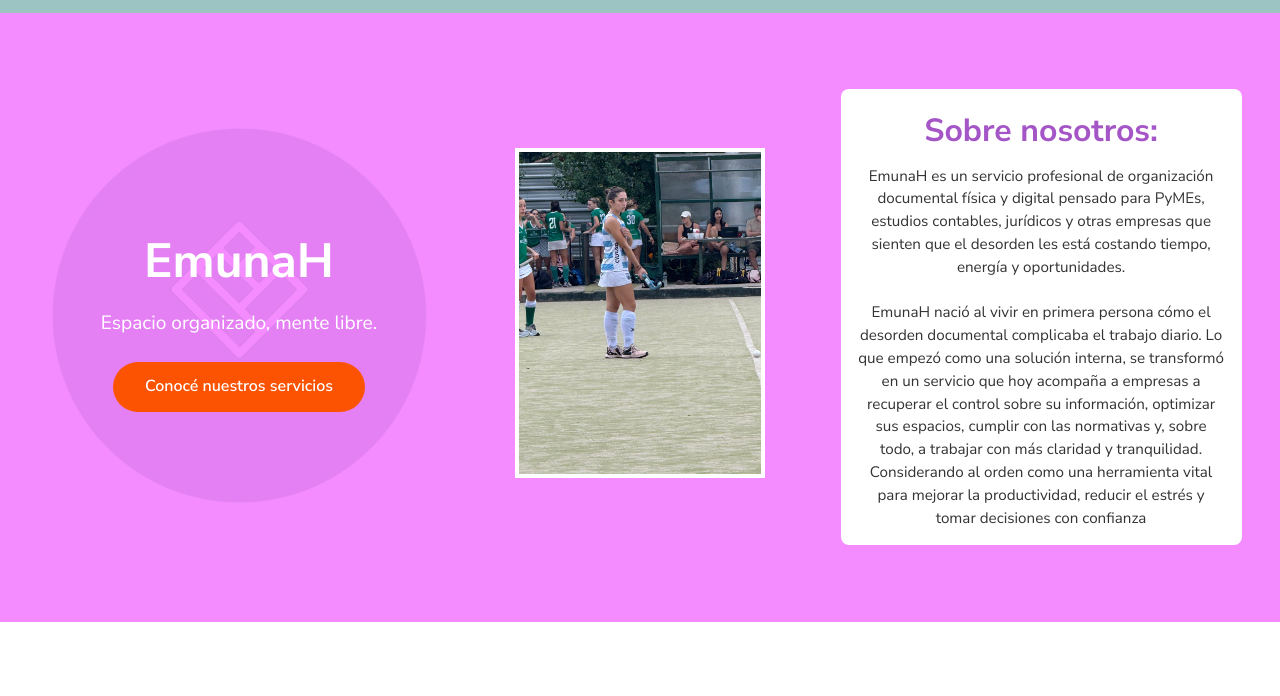
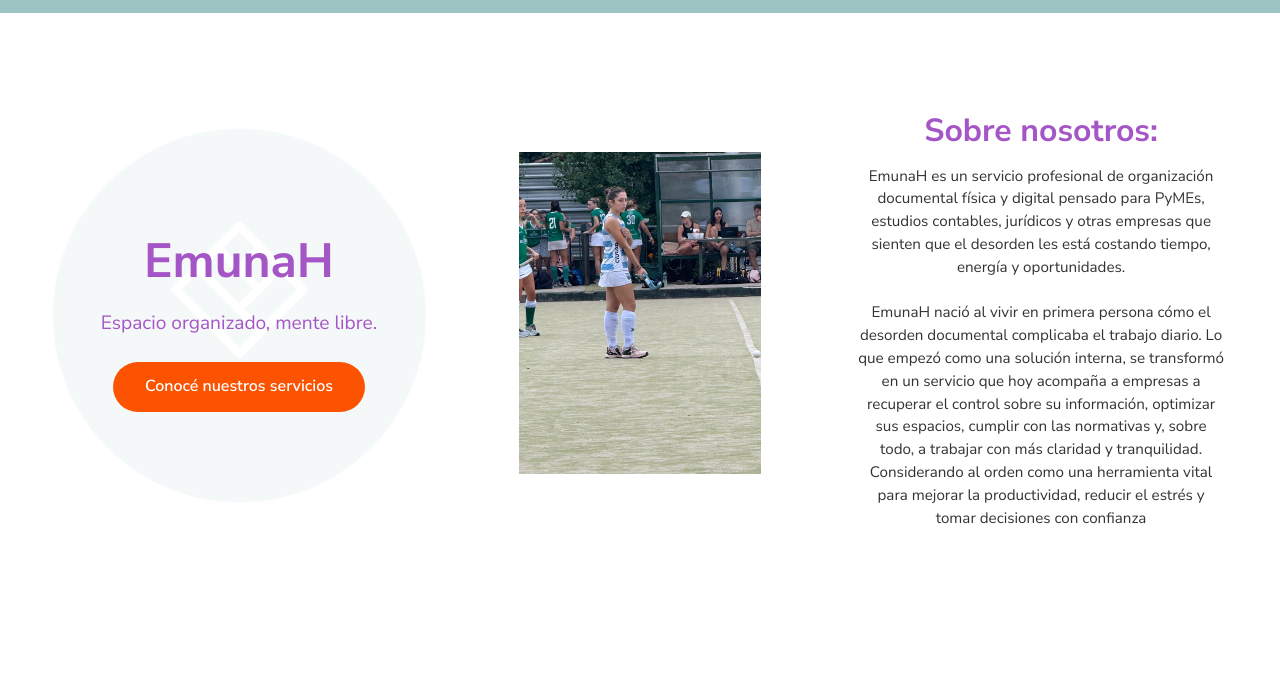
Before and after one commit to EmunaHorden/te_ordena, a plain HTML site: page index.html in a window 1280 px wide. Shown: the part 98-794 px from the top of the page. Drawn offline with Linux system fonts and the light colour scheme.

Commit message:
styles.css

```diff
--- a/css/styles.css
+++ b/css/styles.css
@@ -1,5 +1,6 @@
 @import url('https://fonts.googleapis.com/css2?family=Nunito+Sans:wght@400;600;700&display=swap');
 
+/* Smooth scroll */
 html { scroll-behavior: smooth; }
 
 :root {
@@ -12,12 +13,14 @@ html { scroll-behavior: smooth; }
 }
 
 * { margin: 0; padding: 0; box-sizing: border-box; }
+
 body {
   font-family: var(--font);
   color: var(--purple1);
   background: #fff;
   line-height: 1.6;
 }
+
 a { text-decoration: none; color: inherit; }
 
 /* NAVBAR */
@@ -36,18 +39,19 @@ a { text-decoration: none; color: inherit; }
 }
 .nav-links a:hover { color: var(--accent); }
 
-/* HERO */
+/* HERO = SOBRE NOSOTROS */
 .hero {
   display: grid;
   grid-template-columns: 1fr 1fr 1fr;
   align-items: center;
   padding: 4.8rem 2.4rem;
-  background: var(--purple2);
-  color: #fff;
+  background: #fff;          /* todo blanco */
+  color: var(--purple1);     /* textos en morado */
   position: relative;
   overflow: hidden;
 }
-/* Logo detrás de texto */
+
+/* Logo enmascarado detrás del texto, color distinto (#9BC4C2) */
 .hero-content {
   grid-column: 1 / 2;
   justify-self: center;
@@ -59,21 +63,35 @@ a { text-decoration: none; color: inherit; }
 .hero-content::before {
   content: '';
   position: absolute;
-  top: 50%; left: 50%;
-  width: 200%; height: 200%;
-  background: url('../images/logo.png') no-repeat center;
-  background-size: contain;
-  opacity: 0.2;
+  top: 50%;
+  left: 50%;
+  width: 200%;
+  height: 200%;
+  background-color: var(--teal2); /* #9BC4C2 */
+  mask-image: url('../images/logo.png');
+  mask-repeat: no-repeat;
+  mask-position: center;
+  mask-size: contain;
+  -webkit-mask-image: url('../images/logo.png');
+  -webkit-mask-repeat: no-repeat;
+  -webkit-mask-position: center;
+  -webkit-mask-size: contain;
+  opacity: 0.1;
   transform: translate(-50%, -50%);
   z-index: -1;
 }
+
 .hero-content h1 {
-  font-size: 3rem; margin-bottom: .5rem;
+  font-size: 3rem;
+  color: var(--purple1);
+  margin-bottom: .5rem;
 }
 .hero-content .slogan {
-  font-size: 1.2rem; margin-bottom: 1.5rem;
+  font-size: 1.2rem;
+  color: var(--purple1);
+  margin-bottom: 1.5rem;
 }
-/* Pop + color change */
+/* Pop + color en botón */
 .btn-primary {
   display: inline-block;
   padding: .75rem 2rem;
@@ -81,13 +99,14 @@ a { text-decoration: none; color: inherit; }
   color: #fff;
   border-radius: 999px;
   font-weight: 600;
-  transition: background 0.3s ease, transform 0.3s ease;
+  transition: background .3s ease, transform .3s ease;
 }
 .btn-primary:hover {
   background: var(--purple1);
   transform: scale(1.05);
 }
 
+/* Foto cuadrada */
 .hero-center {
   grid-column: 2 / 3;
   justify-self: center;
@@ -97,28 +116,29 @@ a { text-decoration: none; color: inherit; }
 .founder-photo {
   width: 100%;
   max-width: 250px;
-  /* Ya no es círculo */
   border-radius: 0;
   border: 4px solid #fff;
 }
 
+/* Sobre nosotros en blanco también */
 .hero-about {
   grid-column: 3 / 4;
   justify-self: center;
   align-self: start;
-  text-align: center;
-  position: relative;
-  z-index: 1;
-  background: #fff;        /* fondo blanco */
+  background: #fff;
   padding: 1rem;
   border-radius: 8px;
+  text-align: center;
+  z-index: 1;
   color: var(--purple1);
 }
 .hero-about h2 {
-  font-size: 2rem; margin-bottom: .5rem;
+  font-size: 2rem;
+  margin-bottom: .5rem;
 }
 .hero-about p {
-  font-size: 0.95rem; line-height: 1.5;
+  font-size: .95rem;
+  line-height: 1.5;
   color: #333;
 }
 
@@ -166,15 +186,12 @@ a { text-decoration: none; color: inherit; }
   font-size: 2.5rem; margin-bottom: 1rem; color: var(--purple1);
 }
 .divider {
-  width: 80%; margin: .5rem auto 2rem;
-  border: 0; border-top: 1px solid var(--teal2);
+  width: 80%; margin: .5rem auto 2rem; border: 0; border-top: 1px solid var(--teal2);
 }
 .contact ul {
   display: flex; justify-content: center; gap: 3rem; list-style: none;
 }
-.contact li {
-  font-size: 1.1rem;
-}
+.contact li { font-size: 1.1rem; }
 .icon-social {
   width: 24px; vertical-align: middle; margin-right: .5rem;
 }
```
